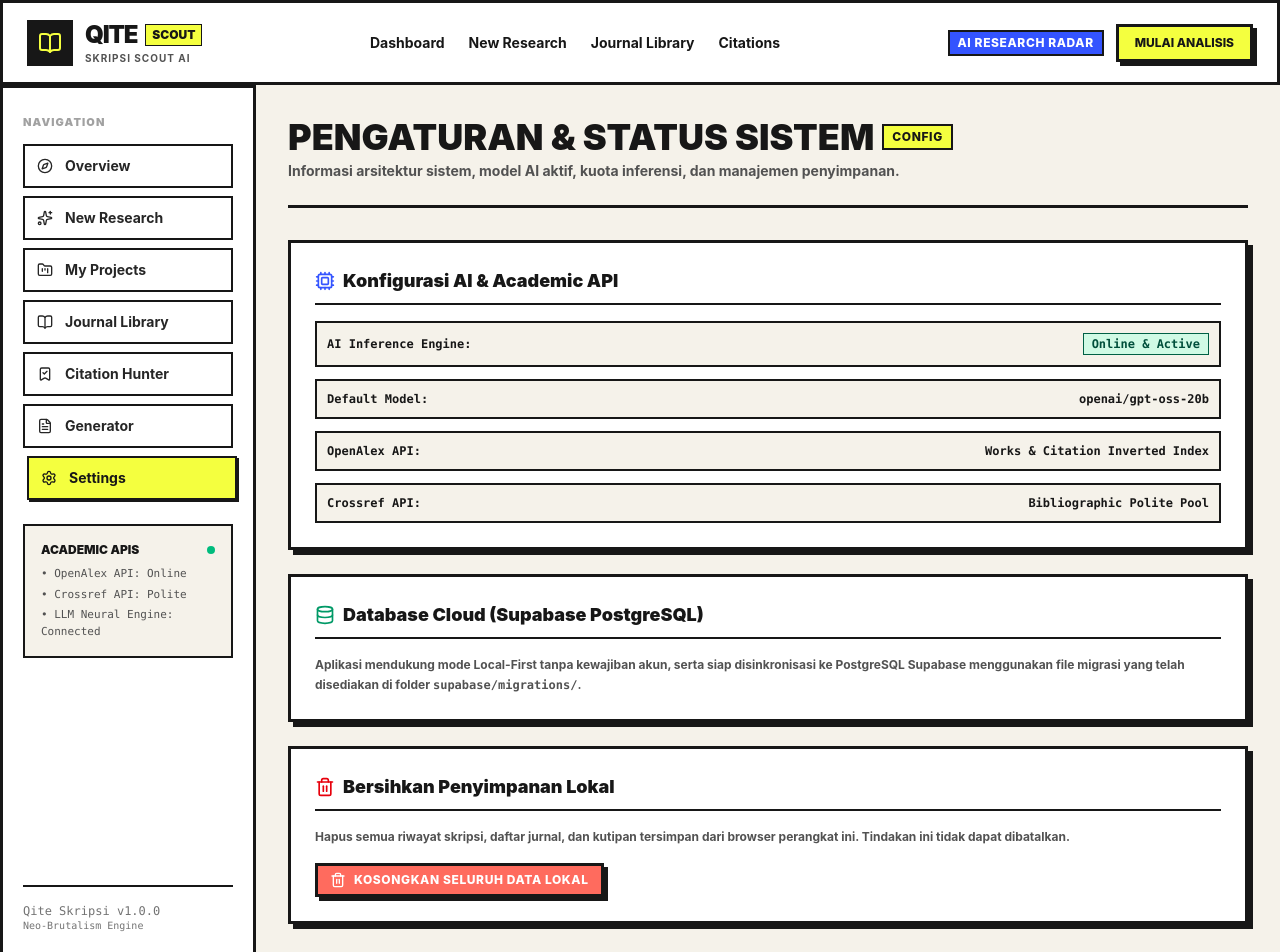
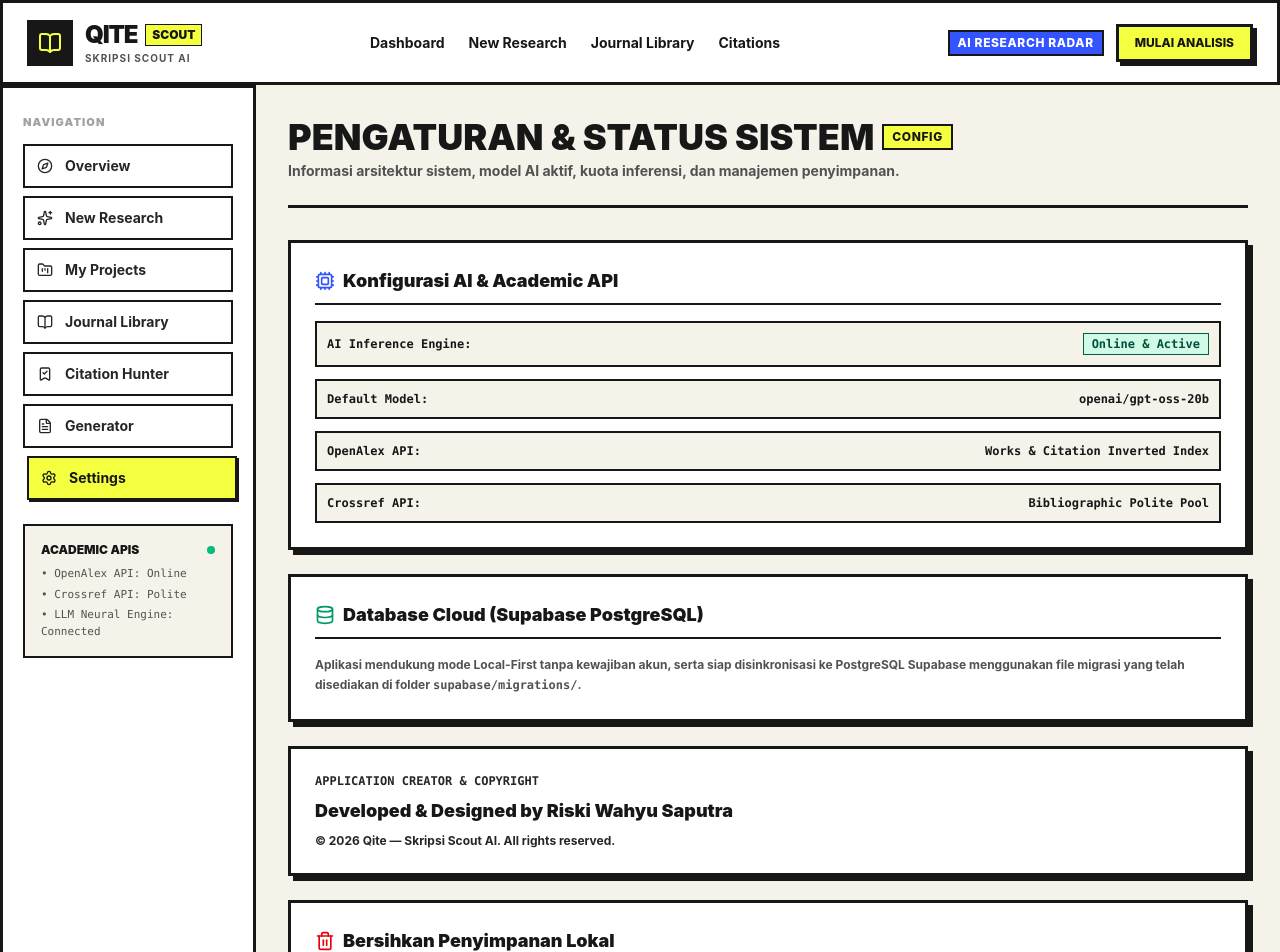
Before and after one commit to RiskiWahyuSaputra/qite, a Next.js app: page /settings in a window 1280 px wide. Shown: the top 952 px of the page. Built offline with nearby package versions, Linux system fonts and the light colour scheme.

Commit message:
feat(branding): add creator copyright and author attribution for Riski Wahyu Saputra

```diff
--- a/src/app/page.tsx
+++ b/src/app/page.tsx
@@ -253,6 +253,13 @@ export default function LandingPage() {
             <p className="text-xs text-neutral-400 font-mono">
               Academic Research Assistant for Indonesian University Students
             </p>
+            <div className="text-xs font-bold text-neutral-300 pt-1 flex items-center justify-center md:justify-start gap-1">
+              <span>Crafted with passion by</span>
+              <span className="text-[#F4FF3F] font-black underline decoration-2 underline-offset-2">
+                Riski Wahyu Saputra
+              </span>
+              <span>© 2026. All rights reserved.</span>
+            </div>
           </div>
 
           <div className="flex flex-wrap items-center gap-4 text-xs font-bold">
--- a/src/app/settings/page.tsx
+++ b/src/app/settings/page.tsx
@@ -81,6 +81,19 @@ export default function SettingsPage() {
               </p>
             </BrutalCard>
 
+            {/* Author & License Card */}
+            <BrutalCard className="p-6 bg-[#F4FF3F] space-y-2">
+              <div className="text-xs font-mono font-black uppercase text-neutral-800">
+                APPLICATION CREATOR &amp; COPYRIGHT
+              </div>
+              <div className="text-lg font-black text-[#171717]">
+                Developed &amp; Designed by Riski Wahyu Saputra
+              </div>
+              <div className="text-xs font-bold text-neutral-800">
+                © 2026 Qite — Skripsi Scout AI. All rights reserved.
+              </div>
+            </BrutalCard>
+
             {/* Data Reset */}
             <BrutalCard className="p-6 bg-white space-y-4">
               <div className="flex items-center gap-2 pb-2 border-b-2 border-[#171717]">
--- a/src/components/layout/index.tsx
+++ b/src/components/layout/index.tsx
@@ -107,9 +107,12 @@ export const Sidebar = () => {
         </div>
       </div>
 
-      <div className="pt-4 border-t-2 border-[#171717] text-xs font-mono text-neutral-500">
-        <div>Qite Skripsi v1.0.0</div>
+      <div className="pt-4 border-t-2 border-[#171717] text-xs font-mono text-neutral-500 space-y-1">
+        <div className="font-bold text-[#171717]">Qite Skripsi v1.0.0</div>
         <div className="text-[10px]">Neo-Brutalism Engine</div>
+        <div className="text-[10px] text-neutral-700 font-bold pt-1 border-t border-neutral-300">
+          Created by <span className="font-black text-[#171717]">Riski Wahyu Saputra</span>
+        </div>
       </div>
     </aside>
   );
```
